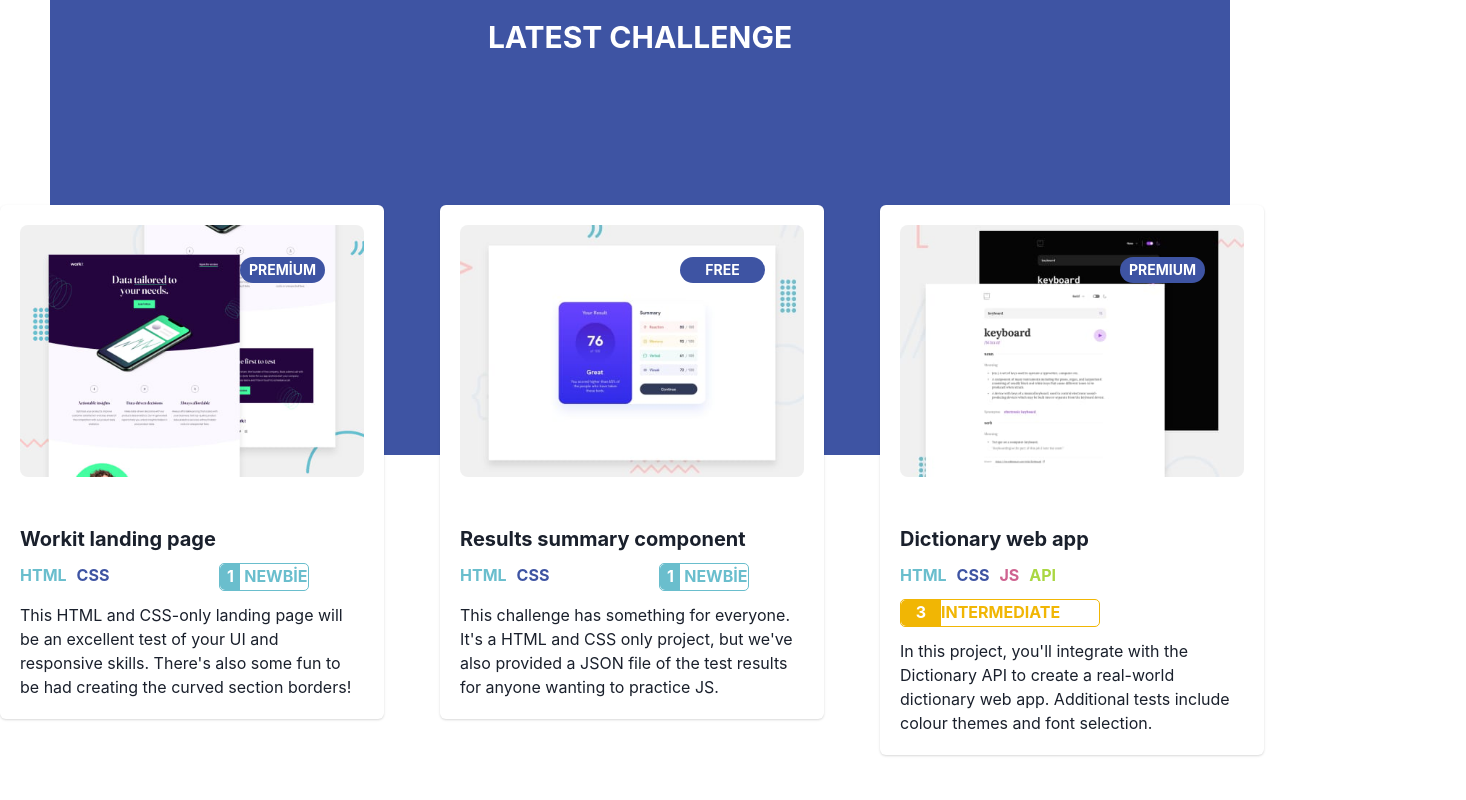
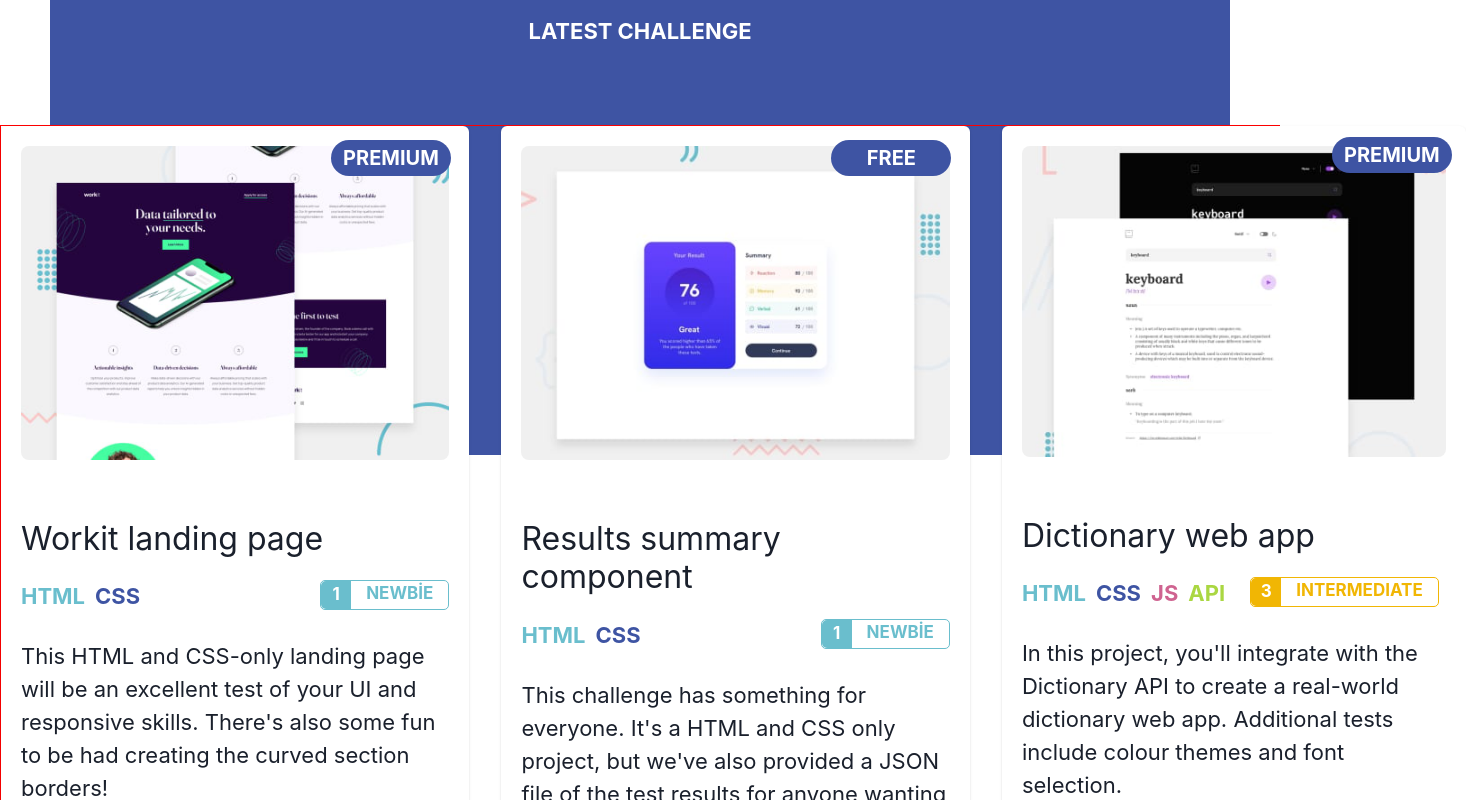
Before and after one commit to h-bura/frontend-mentor, a React (Create React App) app: page / in a window 1280 px wide. Shown: the part 1800-2600 px from the top of the page, 1466 px wide, since content can reach past the window. Built offline with nearby package versions, Linux system fonts and the light colour scheme.

Commit message:
change LatestChallange components

```diff
--- a/src/components/Challange1.tsx
+++ b/src/components/Challange1.tsx
@@ -12,72 +12,82 @@
 import image1 from "../image/image1.jpg";
 function Challange1() {
   return (
-    <Card maxW="sm">
+    <Card w="100%">
       <CardBody>
         <Image src={image1} borderRadius="lg" _hover={{ cursor: "pointer" }} />
-        <span
-          style={{
-            display: "flex",
-            position: "relative",
-            bottom: "220px",
-            left: "220px",
-            fontWeight: "bold",
-            color: "white",
-            backgroundColor: "rgb(62, 84, 163)",
-            borderRadius: "5rem",
-            marginRight: "50px",
-            width: "85px",
-            height: "26px",
-            fontSize: "14px",
-            justifyContent: "center",
-            alignItems: "center",
-          }}
+        <Text
+          display="inline-flex"
+          position="relative"
+          bottom="320px"
+          left="310px"
+          color="white"
+          backgroundColor="rgb(62, 84, 163)"
+          borderRadius="5rem"
+          fontSize="20px"
+          justifyContent="center"
+          alignItems="center"
+          width="120px"
+          p="3px 7px"
+          fontWeight="bold"
         >
-          PREMİUM
-        </span>
+          PREMIUM
+        </Text>
         <Stack mt="6" spacing="3">
           <Heading
-            size="md"
+            fontSize="32px"
             as="button"
             _hover={{ textDecoration: "underline" }}
             textAlign="start"
+            fontWeight="400px"
           >
             Workit landing page
           </Heading>
-          <List display="inline-flex" gap="10px">
-            <ListItem color="rgb(106, 190, 205)" as="b">
+          <List display="inline-flex" gap="10px" pt="10px" fontSize="22px">
+            <ListItem color="rgb(106, 190, 205)" fontWeight="bold">
               HTML
             </ListItem>
-            <ListItem color="rgb(62, 84, 163)" as="b">
+            <ListItem color="rgb(62, 84, 163)" fontWeight="bold">
               CSS
             </ListItem>
             <ListItem
-              ml="100px"
+              display="inline-flex"
+              ml="170px"
               border="1px solid rgb(106, 190, 205)"
-              width="90px"
+              width="100%"
+              height="30px"
               borderRadius="5px"
               color="rgb(106, 190, 205)"
-              as="b"
+              fontWeight="bold"
+              flexDirection="row"
             >
               <span
                 style={{
                   display: "inline-flex",
                   backgroundColor: "rgb(106, 190, 205)",
                   color: "white",
-                  width: "20px",
-                  height: "26px",
+                  width: "30px",
                   textAlign: "center",
                   justifyContent: "center",
+                  alignItems: "center",
                   borderTopLeftRadius: "5px",
                   borderBottomLeftRadius: "5px",
+                  fontSize: "17px",
                 }}
               >
                 1
-              </span>{" "}
-              NEWBİE
+              </span>
+              <span
+                style={{
+                  fontSize: "17px",
+                  paddingLeft: "15px",
+                  paddingRight: "15px",
+                }}
+              >
+                NEWBİE
+              </span>
             </ListItem>
           </List>
-          <Text>
+          <Text fontSize="22px" fontWeight="400px" pt="15px">
             This HTML and CSS-only landing page will be an excellent test of
             your UI and responsive skills. There's also some fun to be had
             creating the curved section borders!
--- a/src/components/Challange2.tsx
+++ b/src/components/Challange2.tsx
@@ -12,72 +12,82 @@
 import image2 from "../image/image2.jpg";
 function Challange2() {
   return (
-    <Card maxW="sm">
+    <Card w="100%">
       <CardBody>
         <Image src={image2} borderRadius="lg" _hover={{ cursor: "pointer" }} />
-        <span
-          style={{
-            display: "flex",
-            position: "relative",
-            bottom: "220px",
-            left: "220px",
-            fontWeight: "bold",
-            color: "white",
-            backgroundColor: "rgb(62, 84, 163)",
-            borderRadius: "5rem",
-            marginRight: "50px",
-            width: "85px",
-            height: "26px",
-            fontSize: "14px",
-            justifyContent: "center",
-            alignItems: "center",
-          }}
+        <Text
+          display="inline-flex"
+          position="relative"
+          bottom="320px"
+          left="310px"
+          color="white"
+          backgroundColor="rgb(62, 84, 163)"
+          borderRadius="5rem"
+          fontSize="20px"
+          justifyContent="center"
+          alignItems="center"
+          width="120px"
+          p="3px 7px"
+          fontWeight="bold"
         >
           FREE
-        </span>
+        </Text>
         <Stack mt="6" spacing="3">
           <Heading
-            size="md"
+            fontSize="32px"
             as="button"
             _hover={{ textDecoration: "underline" }}
             textAlign="start"
+            fontWeight="400px"
           >
             Results summary component
           </Heading>
-          <List display="inline-flex" gap="10px">
-            <ListItem color="rgb(106, 190, 205)" as="b">
+          <List display="inline-flex" gap="10px" pt="10px" fontSize="22px">
+            <ListItem color="rgb(106, 190, 205)" fontWeight="bold">
               HTML
             </ListItem>
-            <ListItem color="rgb(62, 84, 163)" as="b">
+            <ListItem color="rgb(62, 84, 163)" fontWeight="bold">
               CSS
             </ListItem>
             <ListItem
-              ml="100px"
+              display="inline-flex"
+              ml="170px"
               border="1px solid rgb(106, 190, 205)"
-              width="90px"
+              width="100%"
+              height="30px"
               borderRadius="5px"
               color="rgb(106, 190, 205)"
-              as="b"
+              fontWeight="bold"
+              flexDirection="row"
             >
               <span
                 style={{
                   display: "inline-flex",
                   backgroundColor: "rgb(106, 190, 205)",
                   color: "white",
-                  width: "20px",
-                  height: "26px",
+                  width: "30px",
                   textAlign: "center",
                   justifyContent: "center",
+                  alignItems: "center",
                   borderTopLeftRadius: "5px",
                   borderBottomLeftRadius: "5px",
+                  fontSize: "17px",
                 }}
               >
                 1
-              </span>{" "}
-              NEWBİE
+              </span>
+              <span
+                style={{
+                  fontSize: "17px",
+                  paddingLeft: "15px",
+                  paddingRight: "15px",
+                }}
+              >
+                NEWBİE
+              </span>
             </ListItem>
           </List>
-          <Text>
+          <Text fontSize="22px" fontWeight="400px" pt="15px">
             This challenge has something for everyone. It's a HTML and CSS only
             project, but we've also provided a JSON file of the test results for
             anyone wanting to practice JS.
--- a/src/components/Challange3.tsx
+++ b/src/components/Challange3.tsx
@@ -12,7 +12,7 @@
 import image3 from "../image/image3.jpg";
 function Challange3() {
   return (
-    <Card maxW="sm">
+    <Card w="100%">
       <CardBody>
         <Image
           src={image3}
@@ -21,74 +21,87 @@
             cursor: "pointer",
           }}
         />
-        <span
-          style={{
-            display: "flex",
-            position: "relative",
-            bottom: "220px",
-            left: "220px",
-            fontWeight: "bold",
-            color: "white",
-            backgroundColor: "rgb(62, 84, 163)",
-            borderRadius: "5rem",
-            marginRight: "50px",
-            width: "85px",
-            height: "26px",
-            fontSize: "14px",
-            justifyContent: "center",
-            alignItems: "center",
-          }}
+        <Text
+          display="inline-flex"
+          position="relative"
+          bottom="320px"
+          left="310px"
+          color="white"
+          backgroundColor="rgb(62, 84, 163)"
+          borderRadius="5rem"
+          fontSize="20px"
+          justifyContent="center"
+          alignItems="center"
+          width="120px"
+          p="3px 7px"
+          fontWeight="bold"
         >
           PREMIUM
-        </span>
+        </Text>
         <Stack mt="6" spacing="3">
           <Heading
-            size="md"
+            fontSize="32px"
             as="button"
             _hover={{ textDecoration: "underline" }}
             textAlign="start"
+            fontWeight="400px"
           >
             Dictionary web app
           </Heading>
-          <List display="inline-flex" gap="10px">
-            <ListItem color="rgb(106, 190, 205)" as="b">
+          <List display="inline-flex" gap="10px" pt="10px" fontSize="22px">
+            <ListItem color="rgb(106, 190, 205)" fontWeight="bold">
               HTML
             </ListItem>
-            <ListItem color="rgb(62, 84, 163)" as="b">
+            <ListItem color="rgb(62, 84, 163)" fontWeight="bold">
               CSS
             </ListItem>
-            <ListItem color="rgb(207, 99, 144)" as="b">
+            <ListItem color="rgb(207, 99, 144)" fontWeight="bold">
               JS
             </ListItem>
-            <ListItem color="rgb(170, 215, 66)" as="b">
+            <ListItem color="rgb(170, 215, 66)" fontWeight="bold">
               API
             </ListItem>
-          </List>
-          <Text
-            border="1px solid  rgb(241, 182, 4)"
-            width="200px"
+            <ListItem
+              display="inline-flex"
+              border="1px solid rgb(241, 182, 4)"
+              width="100%"
+              height="30px"
               borderRadius="5px"
               color="rgb(241, 182, 4)"
-            as="b"
+              fontWeight="bold"
+              flexDirection="row"
+              mr="7px"
+              ml="15px"
             >
               <span
                 style={{
                   display: "inline-flex",
                   backgroundColor: "rgb(241, 182, 4)",
                   color: "white",
-                width: "40px",
-                height: "26px",
+                  width: "30px",
                   textAlign: "center",
                   justifyContent: "center",
+                  alignItems: "center",
                   borderTopLeftRadius: "5px",
                   borderBottomLeftRadius: "5px",
+                  fontSize: "17px",
                 }}
               >
                 3
               </span>
+              <span
+                style={{
+                  fontSize: "17px",
+                  paddingLeft: "15px",
+                  paddingRight: "15px",
+                }}
+              >
                 INTERMEDIATE
-          </Text>
-          <Text>
+              </span>
+            </ListItem>
+          </List>
+
+          <Text fontSize="22px" fontWeight="400px" pt="15px">
             In this project, you'll integrate with the Dictionary API to create
             a real-world dictionary web app. Additional tests include colour
             themes and font selection.
--- a/src/components/Challange4.tsx
+++ b/src/components/Challange4.tsx
@@ -12,7 +12,7 @@
 import image4 from "../image/image4.jpg";
 function Challange4() {
   return (
-    <Card maxW="sm">
+    <Card w="100%">
       <CardBody>
         <Image src={image4} borderRadius="lg" _hover={{ cursor: "pointer" }} />
         <span
--- a/src/components/Challange5.tsx
+++ b/src/components/Challange5.tsx
@@ -14,7 +14,7 @@
 
 function Challange5() {
   return (
-    <Card maxW="sm">
+    <Card w="100%">
       <CardBody>
         <Image src={image5} borderRadius="lg" _hover={{ cursor: "pointer" }} />
         <span
--- a/src/components/Challange6.tsx
+++ b/src/components/Challange6.tsx
@@ -14,7 +14,7 @@
 
 function Challange6() {
   return (
-    <Card maxW="sm">
+    <Card w="100%">
       <CardBody>
         <Image src={image6} borderRadius="lg" _hover={{ cursor: "pointer" }} />
         <span
--- a/src/components/LatestChallenge.tsx
+++ b/src/components/LatestChallenge.tsx
@@ -11,42 +11,43 @@
   return (
     <>
       <Box
-        min-width="1024px"
         height="500px"
         bg="rgb(62, 84, 163 )"
         mt="100px"
         mx="50px"
         borderRadius="10px"
       >
-        <Center pt="60px" fontSize="30px" as="b" color="white">
+        <Center pt="60px" fontSize="22px" fontWeight="bold" color="white">
           LATEST CHALLENGE
         </Center>
       </Box>
       <Center>
         <Grid
+          width="100%"
+          border="1px solid red"
           templateColumns="repeat(3, 1fr)"
           templateRows="repeat(2, 1fr)"
-          gap={10}
-          mx="50px"
+          gap={8}
+          mx="100px"
           position="relative"
-          bottom="250px"
+          bottom="330px"
         >
-          <GridItem w="400px" h="650px" borderRadius="20px">
+          <GridItem w="100%" h="700px" borderRadius="20px">
             <Challange1 />
           </GridItem>
-          <GridItem w="400px" h="650px" borderRadius="20px">
+          <GridItem w="100%" h="700px" borderRadius="20px">
             <Challange2 />
           </GridItem>
-          <GridItem w="400px" h="650px" borderRadius="20px">
+          <GridItem w="100%" h="700px" borderRadius="20px">
             <Challange3 />
           </GridItem>
-          <GridItem w="400px" h="650px" borderRadius="20px">
+          <GridItem w="100%" h="700px" borderRadius="20px">
             <Challange4 />
           </GridItem>
-          <GridItem w="400px" h="650px" borderRadius="20px">
+          <GridItem w="100%" h="700px" borderRadius="20px">
             <Challange5 />
           </GridItem>
-          <GridItem w="400px" h="650px" borderRadius="20px">
+          <GridItem w="100%" h="700px" borderRadius="20px">
             <Challange6 />
           </GridItem>
         </Grid>
```
Lines whose indentation alone changed are shown as unchanged.
